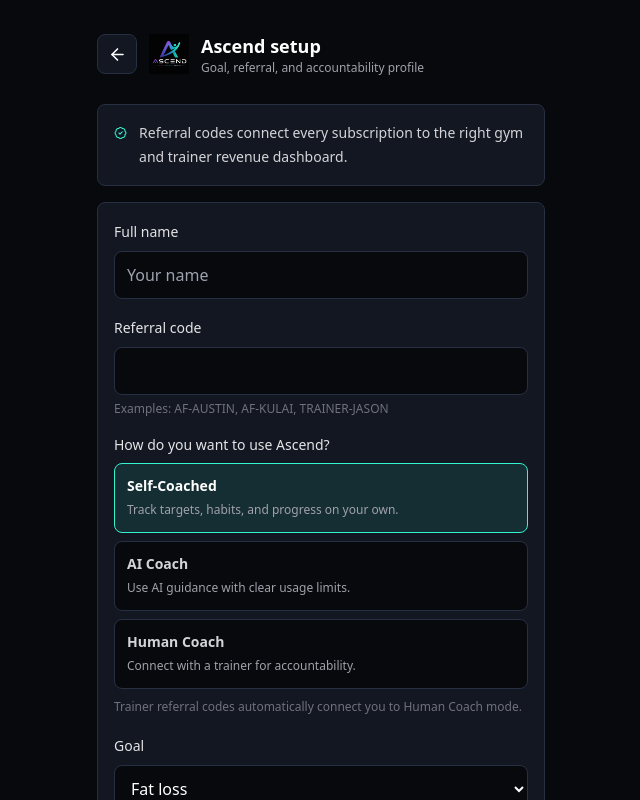
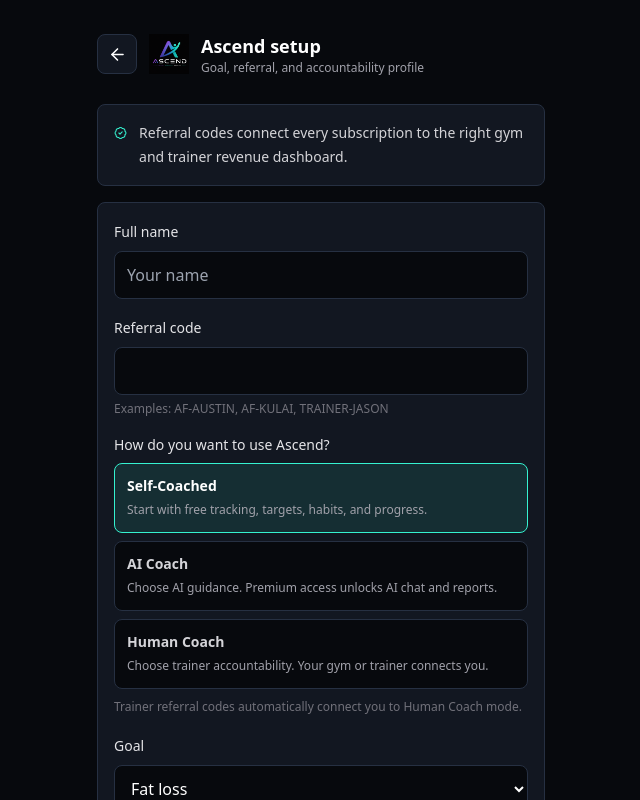
Before and after one commit to mdfarizanwar369/ascend, a Next.js app in the folder frontend/: page /onboarding in a window 1280 px wide. Shown: the top 800 px of the page, without its empty margins (319-959 px from the left). Built offline with nearby package versions, Linux system fonts and the light colour scheme; no server answers.

Commit message:
Clarify coaching mode upgrade paths

```diff
--- a/frontend/src/components/dashboard/ClientDashboard.tsx
+++ b/frontend/src/components/dashboard/ClientDashboard.tsx
@@ -536,6 +536,27 @@ export function ClientDashboard() {
           </section>
         ) : null}
 
+        {coachingMode === "ai_coach" && !hasPremiumAccess ? (
+          <section className="mt-4 rounded-lg border border-calm/40 bg-calm/10 p-4">
+            <p className="text-sm font-semibold text-calm">AI Coach selected</p>
+            <p className="mt-2 text-sm leading-6 text-zinc-300">
+              Free tracking is active now. Premium unlocks AI coach chat, weekly reports, progress photos, and AI food guidance.
+            </p>
+            <a href="/subscription" className="mt-3 flex h-11 items-center justify-center rounded-lg bg-lime font-semibold text-ink">
+              Unlock AI Coach
+            </a>
+          </section>
+        ) : null}
+
+        {coachingMode === "human_coach" && !user?.assigned_trainer_name ? (
+          <section className="mt-4 rounded-lg border border-lime/40 bg-lime/10 p-4">
+            <p className="text-sm font-semibold text-lime">Human Coach selected</p>
+            <p className="mt-2 text-sm leading-6 text-zinc-300">
+              Your account is ready for trainer accountability. Use a trainer referral code during signup or ask the gym owner to assign a trainer.
+            </p>
+          </section>
+        ) : null}
+
         <section className="mt-4 rounded-lg border border-lime/40 bg-lime/10 p-4">
           <div className="flex items-start justify-between gap-3">
             <div>
--- a/frontend/src/components/onboarding/OnboardingForm.tsx
+++ b/frontend/src/components/onboarding/OnboardingForm.tsx
@@ -8,9 +8,9 @@ import { Field, inputClass } from "@/components/Field";
 import { completeOnboarding } from "@/lib/ascendApi";
 
 const coachingOptions: Array<{ value: CoachingMode; title: string; detail: string }> = [
-  { value: "self_coached", title: "Self-Coached", detail: "Track targets, habits, and progress on your own." },
-  { value: "ai_coach", title: "AI Coach", detail: "Use AI guidance with clear usage limits." },
-  { value: "human_coach", title: "Human Coach", detail: "Connect with a trainer for accountability." }
+  { value: "self_coached", title: "Self-Coached", detail: "Start with free tracking, targets, habits, and progress." },
+  { value: "ai_coach", title: "AI Coach", detail: "Choose AI guidance. Premium access unlocks AI chat and reports." },
+  { value: "human_coach", title: "Human Coach", detail: "Choose trainer accountability. Your gym or trainer connects you." }
 ];
 
 export function OnboardingForm() {
```
